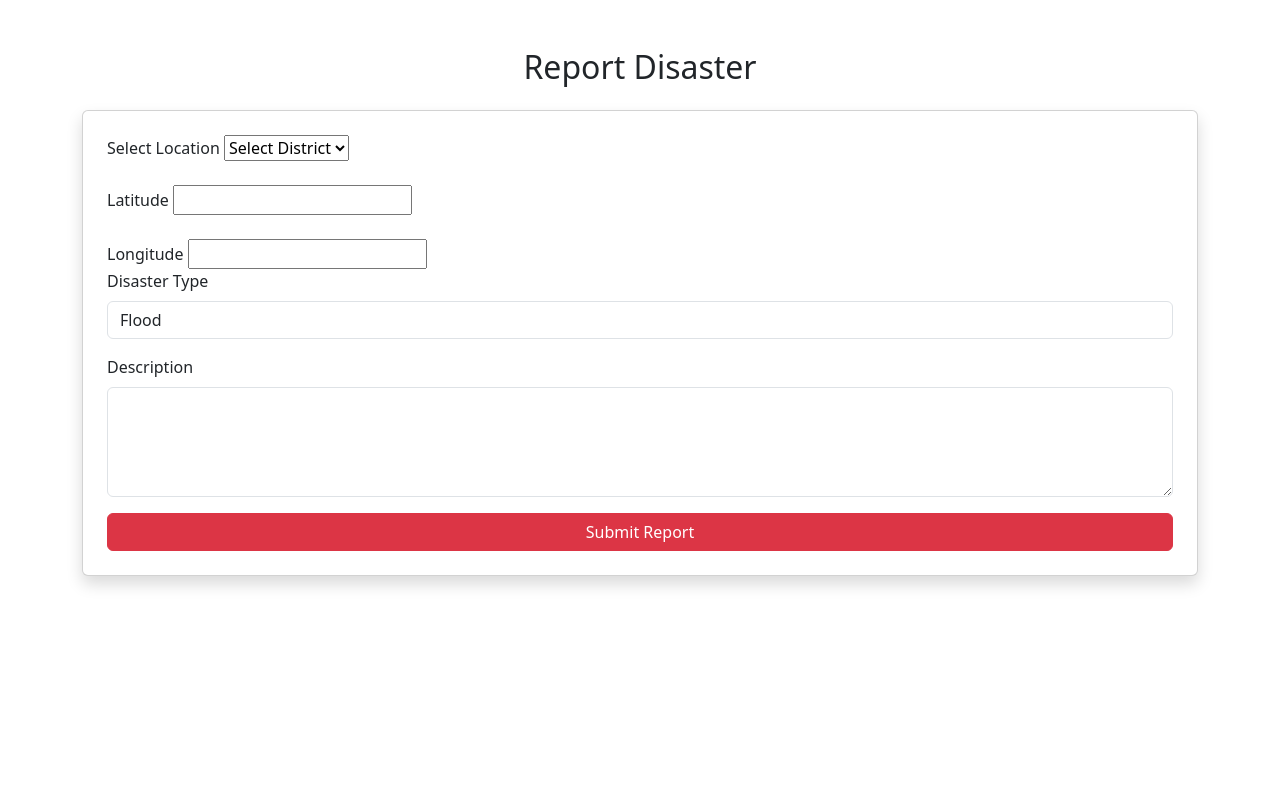
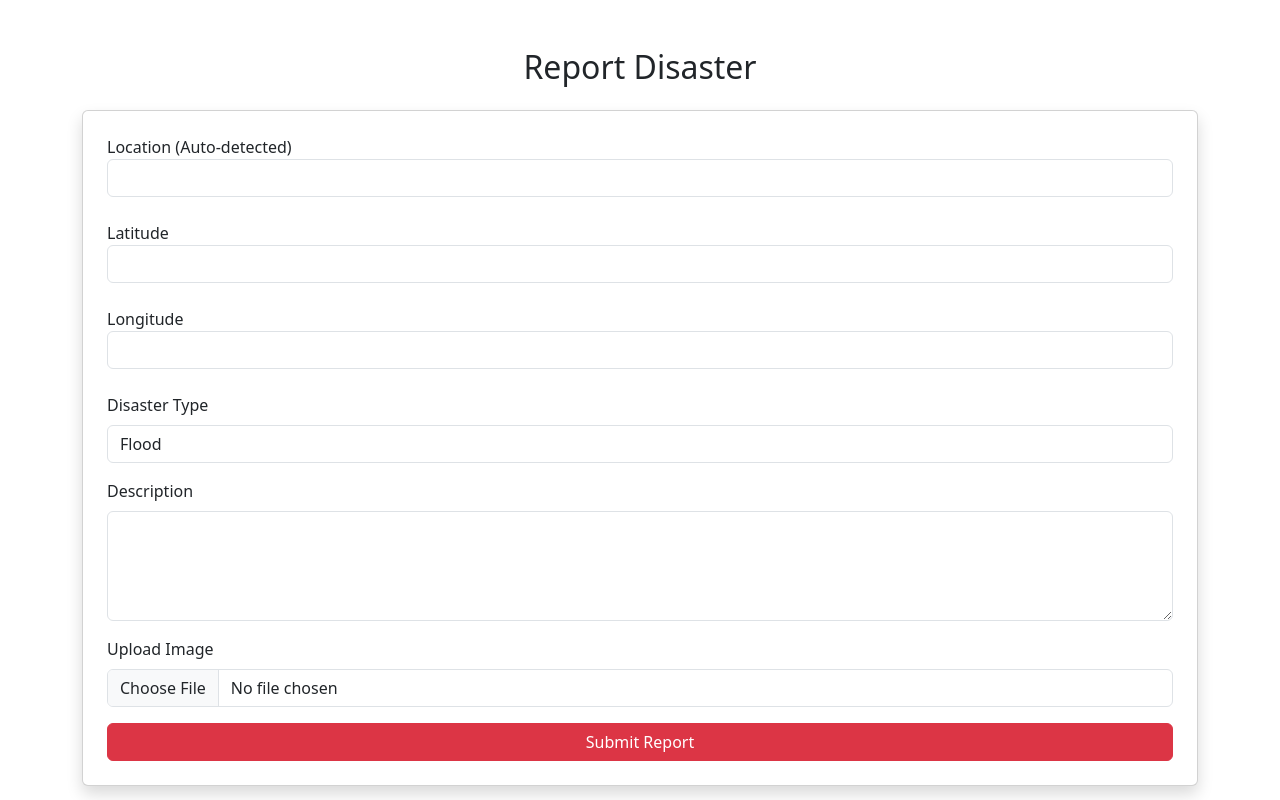
Before and after one commit to Anshi2003-sys/disaster-reporting-system, a Flask app: page /report in a window 1280 px wide. Run offline with Flask 3, Linux system fonts and the light colour scheme; a user stored in the database is signed in; data comes from the database, SQL or seed files in the repository; both versions use the stored data as it was after the commit.

Commit message:
latest update

```diff
--- a/app.py
+++ b/app.py
@@ -1,11 +1,19 @@
-from flask import Flask, render_template, request, redirect, url_for,session
+import os
 import sqlite3
+from flask import Flask, render_template, request, redirect, session, url_for
+from werkzeug.utils import secure_filename
 
 app = Flask(__name__)
 app.secret_key = "disaster_secret_key"
-
 DATABASE = "database.db"
 
+# Upload config
+UPLOAD_FOLDER = 'static/uploads'
+app.config['UPLOAD_FOLDER'] = UPLOAD_FOLDER
+
+# Ensure folder exists
+if not os.path.exists(UPLOAD_FOLDER):
+    os.makedirs(UPLOAD_FOLDER)
 
 # ---------------- DATABASE CONNECTION ----------------
 def get_db_connection():
@@ -176,9 +184,20 @@ def report():
         latitude = request.form["latitude"]
         longitude = request.form["longitude"]
 
+         # IMAGE HANDLING
+        image = request.files['image']
+        filename = None
+
+        if image and image.filename != "":
+            filename = secure_filename(image.filename)
+            image.save(os.path.join(app.config['UPLOAD_FOLDER'], filename))
+
+        conn = sqlite3.connect('database.db')
+        cursor = conn.cursor()
+
+
         # Insert user
         cursor = conn.cursor()
-
         user_id = session["user_id"]
         # Get disaster id
         cursor.execute(
@@ -411,6 +430,7 @@ def analytics():
     values = [row["total"] for row in data]
 
     return render_template("analytics.html", labels=labels, values=values)
+
 # ---------------- RUN APP ----------------
 if __name__ == "__main__":
     app.run(debug=True)
--- a/templates/report.html
+++ b/templates/report.html
@@ -7,8 +7,6 @@
 
 <link rel="stylesheet"
 href="https://cdn.jsdelivr.net/npm/bootstrap@5.3.2/dist/css/bootstrap.min.css">
-
-<link rel="stylesheet" href="https://unpkg.com/leaflet@1.9.4/dist/leaflet.css"/>
 
 </head>
 
@@ -20,141 +18,102 @@ href="https://cdn.jsdelivr.net/npm/bootstrap@5.3.2/dist/css/bootstrap.min.css">
 
 <div class="card shadow p-4">
 
-<form method="POST">
+<form method="POST" enctype="multipart/form-data">
 
-<label>Select Location</label>
+<!-- AUTO LOCATION FIELD -->
+<label>Location (Auto-detected)</label>
+<input type="text" id="location" name="location" class="form-control" readonly required>
 
-<select id="location" name="location" required>
+<br>
 
-<option value="">Select District</option>
+<!-- LATITUDE -->
+<label>Latitude</label>
+<input type="text" id="latitude" name="latitude" class="form-control" readonly>
 
-<option value="Aizawl">Aizawl</option>
-<option value="Champhai">Champhai</option>
-<option value="Lunglei">Lunglei</option>
-<option value="Serchhip">Serchhip</option>
-<option value="Kolasib">Kolasib</option>
-<option value="Mamit">Mamit</option>
-<option value="Saiha">Saiha</option>
-<option value="Lawngtlai">Lawngtlai</option>
-<option value="Hnahthial">Hnahthial</option>
-<option value="Khawzawl">Khawzawl</option>
-<option value="Saitual">Saitual</option>
+<br>
 
-</select>
+<!-- LONGITUDE -->
+<label>Longitude</label>
+<input type="text" id="longitude" name="longitude" class="form-control" readonly>
 
-<br><br>
+<br>
 
-<label>Latitude</label>
-<input type="text" id="latitude" name="latitude" readonly>
-
-<br><br>
-
-<label>Longitude</label>
-<input type="text" id="longitude" name="longitude" readonly>
-
+<!-- DISASTER TYPE -->
 <div class="mb-3">
 <label class="form-label">Disaster Type</label>
 
-<select name="disaster" class="form-control">
-
+<select name="disaster" class="form-control" required>
 <option>Flood</option>
 <option>Earthquake</option>
 <option>Fire</option>
 <option>Landslide</option>
-<!-- <option>Cyclone</option> -->
+<option>Cyclone</option>
 </select>
 
 </div>
 
+<!-- DESCRIPTION -->
 <div class="mb-3">
 <label class="form-label">Description</label>
 <textarea name="description" class="form-control" rows="4"></textarea>
 </div>
 
-<div id="map" style="height:0px;"></div>
-
-<script>
-var map = L.map('map').setView([23.1645, 92.9376], 7);
-
-L.tileLayer('https://{s}.tile.openstreetmap.org/{z}/{x}/{y}.png').addTo(map);
-
-var marker;
-
-map.on('click', function(e){
-
-    if(marker){
-        map.removeLayer(marker);
-    }
-
-    marker = L.marker(e.latlng).addTo(map);
-
-    document.getElementById("latitude").value = e.latlng.lat;
-    document.getElementById("longitude").value = e.latlng.lng;
-
-});
-
-</script>
-
+<!-- IMAGE UPLOAD -->
+<div class="mb-3">
+<label class="form-label">Upload Image</label>
+<input type="file" name="image" class="form-control" accept="image/*">
+</div>
 
 <button class="btn btn-danger w-100">Submit Report</button>
+
 </form>
 </div>
 </div>
 
-
-<script src="https://unpkg.com/leaflet@1.9.4/dist/leaflet.js"></script>
-<!-- <script>var map = L.map('map').setView([23.1645, 92.9376], 7); // Mizoram center
-L.tileLayer('https://{s}.tile.openstreetmap.org/{z}/{x}/{y}.png', {
-    attribution: '© OpenStreetMap'
-}).addTo(map);
-
-var marker;
-
-map.on('click', function(e){
-
-    if(marker){
-        map.removeLayer(marker);
-    }
-
-    marker = L.marker(e.latlng).addTo(map);
-
-    document.getElementById("latitude").value = e.latlng.lat;
-    document.getElementById("longitude").value = e.latlng.lng;
-
-});
-</script> -->
+<!-- ================= AUTO LOCATION SCRIPT ================= -->
 
 <script>
-
-var locations = {
-
-"Aizawl": [23.7271, 92.7176],
-"Champhai": [23.4560, 93.3250],
-"Lunglei": [22.8671, 92.7654],
-"Serchhip": [23.2987, 92.8535],
-"Kolasib": [24.2239, 92.6781],
-"Mamit": [23.9273, 92.4894],
-"Saiha": [22.4918, 92.9814],
-"Lawngtlai": [22.5290, 92.8930],
-"Hnahthial": [22.9667, 92.9333],
-"Khawzawl": [23.3167, 93.0167],
-"Saitual": [23.9667, 92.5833]
-
+window.onload = function () {
+    if (navigator.geolocation) {
+        navigator.geolocation.getCurrentPosition(success, error);
+    } else {
+        alert("Geolocation is not supported by this browser.");
+    }
 };
 
-document.getElementById("location").addEventListener("change", function(){
+function success(position) {
 
-var place = this.value;
+    let lat = position.coords.latitude;
+    let lon = position.coords.longitude;
 
-if(locations[place]){
+    document.getElementById("latitude").value = lat;
+    document.getElementById("longitude").value = lon;
 
-document.getElementById("latitude").value = locations[place][0];
-document.getElementById("longitude").value = locations[place][1];
+    fetch(`https://nominatim.openstreetmap.org/reverse?lat=${lat}&lon=${lon}&format=json`)
+        .then(res => res.json())
+        .then(data => {
 
+            let address = data.address;
+
+            let place =
+                (address.suburb || address.village || "") + ", " +
+                (address.county || address.city_district || "") + ", " +
+                (address.state || "");
+
+            place = place.replace(/^,|,$/g, '').replace(/,,+/g, ',');
+
+            document.getElementById("location").value = place;
+
+        })
+        .catch(err => {
+            console.log("Location fetch failed");
+            document.getElementById("location").value = "Location not found";
+        });
 }
 
-});
-
+function error() {
+    alert("Please allow location access to auto-fill details.");
+}
 </script>
 
 </body>
```
Also changed, not shown: model/predict.py (added, +13 -0 lines), templates/alerts.html (+9 -10 lines), templates/map.html (+45 -14 lines), database.db, static/uploads/WhatsApp_Image_2025-09-14_at_13.54.14.jpeg (added), static/uploads/WhatsApp_Image_2025-09-14_at_14.05.19.jpeg (added).
